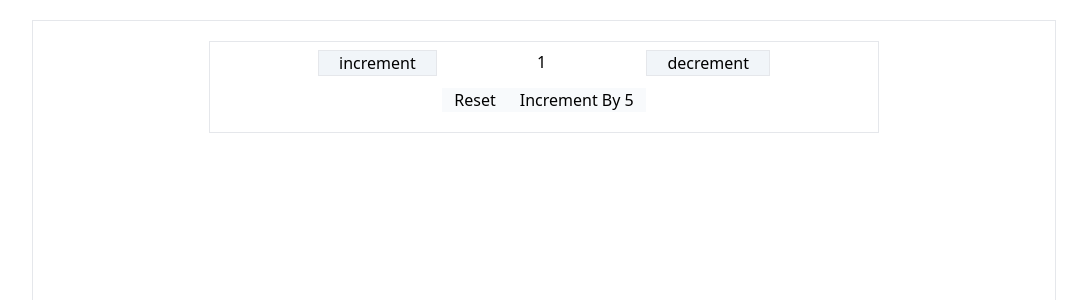
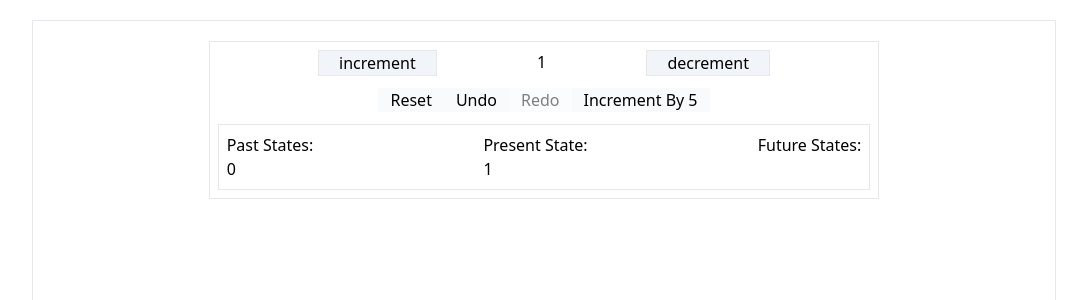
Before and after one commit to akladyous/react-custom-hooks, a React (Vite) app: page / in a window 1280 px wide. Both pictures are taken after a click on the button "increment". Shown: the top 300 px of the page, without its empty margins (96-1183 px from the left). Built offline with nearby package versions, Linux system fonts and the light colour scheme.

Commit message:
Untracked files on react-custom-hooks

```diff
--- a/src/custom-hooks/useUndo/DemoOne.tsx
+++ b/src/custom-hooks/useUndo/DemoOne.tsx
@@ -2,9 +2,18 @@ import { useState } from 'react';
 import useUndo from './useUndo';
 
 export default function DemoOne() {
-  const { state: counter, canUndo, canRedo, undoAction, redoAction, setState } = useUndo<number>(0);
+  const {
+    state: counter,
+    canUndo,
+    canRedo,
+    undoAction,
+    redoAction,
+    setState,
+    past,
+    present,
+    future,
+  } = useUndo<number>(0);
 
-  // const counter = state as number;
   const increment = () => {
     setState(counter + 1);
   };
@@ -29,10 +38,44 @@ export default function DemoOne() {
         <button className='bg-slate-50 px-3 capitalize' onClick={reset}>
           reset
         </button>
+        <button
+          className='bg-slate-50 px-3 capitalize disabled:opacity-50'
+          onClick={undoAction}
+          disabled={!canUndo}>
+          undo
+        </button>
+        <button
+          className='bg-slate-50 px-3 capitalize disabled:opacity-50'
+          onClick={redoAction}
+          disabled={!canRedo}>
+          redo
+        </button>
         <button className='bg-slate-50 px-3 capitalize' onClick={() => {}}>
           increment by 5
         </button>
       </div>
+      <div className='flex border justify-between p-2'>
+        <div>
+          <h2>Past States:</h2>
+          <ul>
+            {past.map((value, index) => (
+              <li key={`past-${index}`}>{value}</li>
+            ))}
+          </ul>
+        </div>
+        <div>
+          <h2>Present State:</h2>
+          <p>{present}</p>
+        </div>
+        <div>
+          <h2>Future States:</h2>
+          <ul>
+            {future.map((value, index) => (
+              <li key={`future-${index}`}>{value}</li>
+            ))}
+          </ul>
+        </div>
+      </div>
     </main>
   );
 }
--- a/src/custom-hooks/useUndo/useUndo.tsx
+++ b/src/custom-hooks/useUndo/useUndo.tsx
@@ -4,6 +4,7 @@ enum ActionType {
   UNDO = 'UNDO',
   REDO = 'REDO',
   SET = 'SET',
+  RESET = 'RESET',
 }
 
 interface UndoAction {
@@ -19,45 +20,47 @@ interface SetAction<T> {
   present: T;
 }
 
-type Action<T> = UndoAction | RedoAction | SetAction<T>;
+interface ResetAction<T> {
+  type: ActionType.RESET;
+  initialState: T;
+}
 
-// Define state interface
+type Action<T> = UndoAction | RedoAction | SetAction<T> | ResetAction<T>;
+
 interface State<T> {
   past: T[];
   present: T;
   future: T[];
 }
 
-// Define initial state
 const initialState = {
   past: [],
-  present: null as any, // Replace 'any' with your initial state type
+  present: null as any,
   future: [],
 };
 
-// Define the reducer function
 const undoReducer = <T,>(state: State<T>, action: Action<T>): State<T> => {
   const { past, present, future } = state;
 
   switch (action.type) {
     case ActionType.UNDO: {
       if (past.length === 0) {
-        return state; // No past states to undo to; return the current state.
+        return state;
       }
 
-      const previous = past[past.length - 1];
+      const previousState = past[past.length - 1];
       const newPast = past.slice(0, past.length - 1);
 
       return {
         past: newPast,
-        present: previous,
+        present: previousState,
         future: [present, ...future],
       };
     }
 
     case ActionType.REDO: {
       if (future.length === 0) {
-        return state; // No future states to redo to; return the current state.
+        return state;
       }
 
       const next = future[0];
@@ -74,12 +77,20 @@ const undoReducer = <T,>(state: State<T>, action: Action<T>): State<T> => {
       const { present: newPresent } = action;
 
       if (newPresent === present) {
-        return state; // No change in state; return the current state.
+        return state;
       }
 
       return {
         past: [...past, present],
         present: newPresent,
+        future: [],
+      };
+    }
+
+    case ActionType.RESET: {
+      return {
+        past: [],
+        present: action.initialState,
         future: [],
       };
     }
@@ -114,14 +125,23 @@ function useUndo<T>(initialPresent: T) {
     dispatch({ type: ActionType.SET, present: newPresent });
   }, []);
 
+  const resetState = useCallback((initialState: T) => {
+    dispatch({ type: ActionType.RESET, initialState });
+  }, []);
+
   return {
     state: state.present as T,
+
+    past: state.past,
+    present: state.present,
+    future: state.future,
+
     canUndo,
     canRedo,
     undoAction,
     redoAction,
     setState,
+    resetState,
   };
 }
-
 export default useUndo;
```
